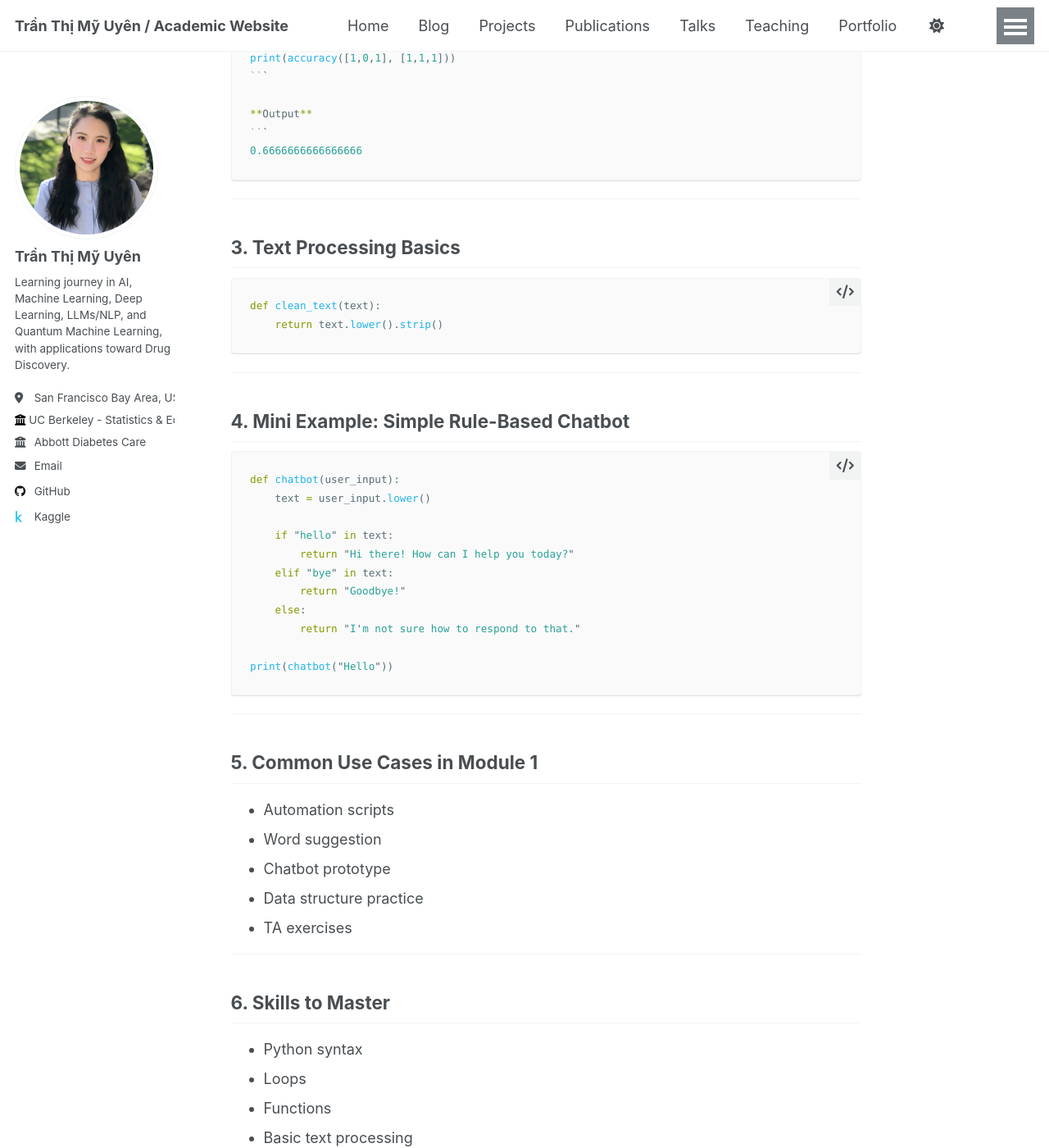
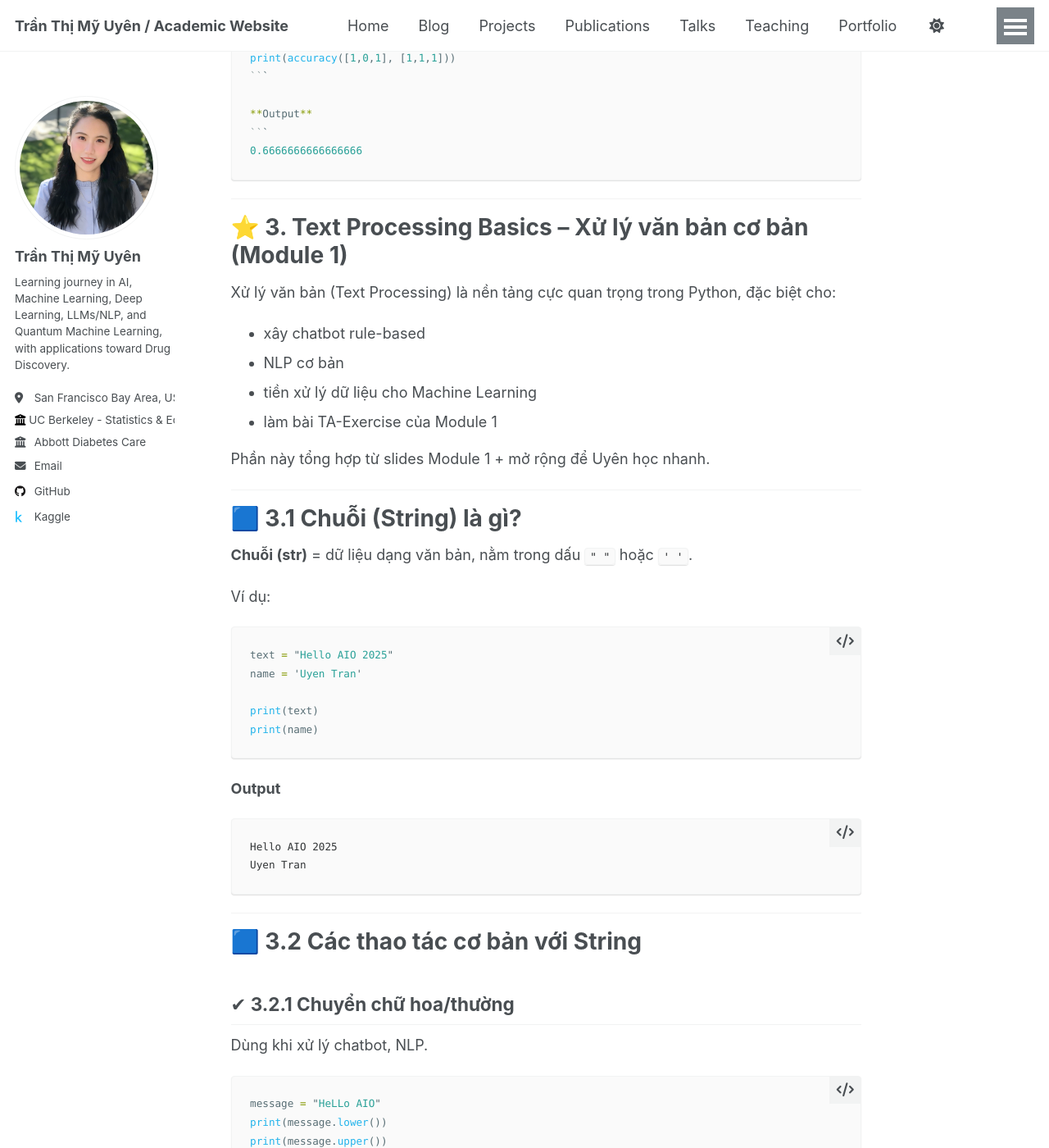
Before and after one commit to uyentran9/uyentran-ai-blog, a Jekyll site: the page built from _posts/2025-06-30-m1-topic1.md, in a window 1280 px wide and 1400 px high, scrolled down 24673 px. Shown: the whole window at 82% size. Built offline with Jekyll 4.4.1, drawn with Linux system fonts in a browser that asks for light colours; a script that is not in the unit is left out; some of the changed text lies outside the part shown.

Commit message:
Revise section numbers and headings in topic1.md
Updated section numbers and headings in the document for better organization and clarity.

````diff
--- a/_posts/2025-06-30-m1-topic1.md
+++ b/_posts/2025-06-30-m1-topic1.md
@@ -235,7 +235,7 @@
 
 ---
 
-# 🎯 1. Ý nghĩa & cách hoạt động
+# 🎯 2.2.1. Ý nghĩa & cách hoạt động
 
 Python chạy:
 
@@ -248,9 +248,9 @@
 
 ---
 
-# 🧩 2. Cú pháp chuẩn (cheatsheet)
+# 🧩 2.2.2. Cú pháp chuẩn (cheatsheet)
 
-```python
+~~~python
 if condition1:
     # code chạy khi condition1 đúng
 elif condition2:
@@ -259,25 +259,25 @@
     # code chạy khi condition3 đúng
 else:
     # chạy khi tất cả điều kiện đều sai
-```
+~~~
 
 ---
 
 # 🚀 3. Ví dụ cơ bản nhất
 
-```python
+~~~python
 age = 20
 
 if age >= 18:
     print("Bạn là người lớn.")
 else:
     print("Bạn là trẻ em.")
-```
+~~~
 
 **Output:**
-```
+~~~
 Bạn là người lớn.
-```
+~~~
 
 ---
 
@@ -491,32 +491,32 @@
 
 Cú pháp:
 
-```python
+~~~python
 for variable in iterable:
     # code chạy mỗi vòng
-```
+~~~
 
 Ví dụ cơ bản:
 
-```python
+~~~python
 fruits = ["apple", "banana", "mango"]
 
 for item in fruits:
     print(item)
-```
+~~~
 
 **Output**
-```
+~~~
 apple
 banana
 mango
-```
+~~~
 
 ---
 
 ## 🎯 Ví dụ nâng cao: tính tổng danh sách
 
-```python
+~~~python
 numbers = [2, 4, 6, 8]
 total = 0
 
@@ -524,46 +524,46 @@
     total += n
 
 print("Total =", total)
-```
+~~~
 
 **Output**
-```
+~~~
 Total = 20
-```
+~~~
 
 ---
 
 ## 🎯 Loop với chuỗi (string iteration)
 
-```python
+~~~python
 text = "AI"
 for char in text:
     print(char)
-```
+~~~
 
 **Output**
-```
+~~~
 A
 I
-```
+~~~
 
 ---
 
 ## 🎯 Dùng `range()` để tạo vòng lặp số
 
-```python
+~~~python
 for i in range(5):
     print(i)
-```
+~~~
 
 **Output**
-```
+~~~
 0
 1
 2
 3
 4
-```
+~~~
 
 ---
 
@@ -571,20 +571,20 @@
 
 Cú pháp:
 
-```python
+~~~python
 while condition:
     # code chạy liên tục
-```
+~~~
 
 Ví dụ cơ bản:
 
-```python
+~~~python
 count = 1
 
 while count <= 3:
     print("Count =", count)
     count += 1
-```
+~~~
 
 **Output**
 ```
@@ -599,61 +599,61 @@
 
 Sai:
 
-```python
+~~~python
 i = 1
 while i <= 5:
     print(i)   # ❌ thiếu i += 1 → lặp vô hạn
-```
+~~~
 
 Đúng:
 
-```python
+~~~python
 i = 1
 while i <= 5:
     print(i)
     i += 1
-```
+~~~
 
 ---
 
 # 🟢 2.3.3 break — Dừng vòng lặp ngay lập tức
 
-```python
+~~~python
 for i in range(10):
     if i == 5:
         break
     print(i)
-```
+~~~
 
 **Output**
-```
+~~~
 0
 1
 2
 3
 4
-```
+~~~
 
 ---
 
 # 🟡 2.3.4 continue — Bỏ qua vòng hiện tại, chạy vòng tiếp theo
 
-```python
+~~~python
 for i in range(6):
     if i == 3:
         continue
     print(i)
-```
+~~~
 
 **Output**
-```
+~~~
 0
 1
 2
 3
 4
 5
-```
+~~~
 
 (*Lưu ý: số 3 không được in ra*)
 
@@ -663,22 +663,22 @@
 
 `else` chạy khi vòng lặp **không** bị break.
 
-```python
+~~~python
 for i in range(5):
     print(i)
 else:
     print("Loop completed!")
-```
+~~~
 
 **Output**
-```
+~~~
 0
 1
 2
 3
 4
 Loop completed!
-```
+~~~
 
 ---
 
@@ -686,27 +686,27 @@
 
 Dùng khi cần xử lý dạng “ma trận”, hình ảnh, token NLP.
 
-```python
+~~~python
 matrix = [[1, 2], [3, 4]]
 
 for row in matrix:
     for value in row:
         print(value)
-```
+~~~
 
 **Output**
-```
+~~~
 1
 2
 3
 4
-```
+~~~
 
 ---
 
 # 🤖 2.3.7 Ứng dụng thực tế trong AI/ML: tính trung bình dataset
 
-```python
+~~~python
 scores = [90, 85, 70, 95]
 total = 0
 
@@ -715,18 +715,18 @@
 
 avg = total / len(scores)
 print("Average =", avg)
-```
+~~~
 
 **Output**
-```
+~~~
 Average = 85.0
-```
+~~~
 
 ---
 
 # 🚀 2.3.8 Mini-project: đếm số từ trong câu (NLP cơ bản)
 
-```python
+~~~python
 sentence = "AI will change the world"
 count = 0
 
@@ -734,33 +734,33 @@
     count += 1
 
 print("Word count =", count)
-```
+~~~
 
 **Output**
-```
+~~~
 Word count = 5
-```
+~~~
 
 ---
 
 # ⚠️ 2.3.9 Pitfalls — Lỗi thường gặp
 
 ### ❌ Quên thụt dòng
-```python
+~~~python
 for i in range(3):
 print(i)      # sai
-```
+~~~
 
 ### ❌ Infinite loop (while)
-```python
+~~~python
 while True:
     print("error")     # ❌ không có break → crash
-```
+~~~
 
 ### ❌ Dùng sai `range`
-```python
+~~~python
 range(1,5)  # chỉ ra 1,2,3,4
-```
+~~~
 
 ### ❌ Lặp qua list nhưng làm thay đổi list bên trong loop
 → gây bug không mong muốn.
@@ -986,12 +986,136 @@
 
 ---
 
-## 3. Text Processing Basics
+# ⭐ 3. Text Processing Basics – Xử lý văn bản cơ bản (Module 1)
+
+Xử lý văn bản (Text Processing) là nền tảng cực quan trọng trong Python, đặc biệt cho:
+- xây chatbot rule-based
+- NLP cơ bản
+- tiền xử lý dữ liệu cho Machine Learning
+- làm bài TA-Exercise của Module 1
+
+Phần này tổng hợp từ slides Module 1 + mở rộng để Uyên học nhanh.
+
+---
+
+# 🟦 3.1 Chuỗi (String) là gì?
+
+**Chuỗi (str)** = dữ liệu dạng văn bản, nằm trong dấu `" "` hoặc `' '`.
+
+Ví dụ:
 
 ~~~python
-def clean_text(text):
-    return text.lower().strip()
+text = "Hello AIO 2025"
+name = 'Uyen Tran'
+
+print(text)
+print(name)
 ~~~
+
+**Output**
+```
+Hello AIO 2025
+Uyen Tran
+```
+
+---
+
+# 🟦 3.2 Các thao tác cơ bản với String
+
+## ✔ 3.2.1 Chuyển chữ hoa/thường
+Dùng khi xử lý chatbot, NLP.
+
+~~~python
+message = "HeLLo AIO"
+print(message.lower())
+print(message.upper())
+~~~
+
+**Output**
+```
+hello aio
+HELLO AIO
+```
+
+---
+
+## ✔ 3.2.2 Xóa khoảng trắng thừa – strip()
+~~~python
+raw = "   Uyen Tran   "
+print("Before:", raw)
+print("After:", raw.strip())
+~~~
+
+**Output**
+```
+Before:    Uyen Tran
+After: Uyen Tran
+```
+
+---
+
+## ✔ 3.2.3 replace() – thay thế từ
+~~~python
+s = "I love biotech"
+print(s.replace("biotech", "AI"))
+~~~
+
+**Output**
+```
+I love AI
+```
+
+---
+
+## ✔ 3.2.4 Tìm kiếm từ khóa – “keyword” in text
+👉 Dùng trong chatbot để nhận diện intent.
+
+~~~python
+text = "can you help me?"
+
+print("help" in text)
+print("hello" in text)
+~~~
+
+**Output**
+```
+True
+False
+```
+
+---
+
+## ✔ 3.2.5 Tách từ – split()
+~~~python
+sentence = "machine learning for drug discovery"
+words = sentence.split()
+print(words)
+~~~
+
+**Output**
+```
+['machine', 'learning', 'for', 'drug', 'discovery']
+```
+
+---
+
+## ✔ 3.2.6 Ghép chuỗi – join()
+~~~python
+words = ["machine", "learning", "AIO"]
+print("-".join(words))
+~~~
+
+**Output**
+```
+machine-learning-AIO
+```
+
+---
+
+# 🟦 3.3 Hàm làm sạch văn bản – Clean Text (dùng trong Module 1)
+
+Đúng format trong slide Module 1 (đ
+
 
 ---
 
````
